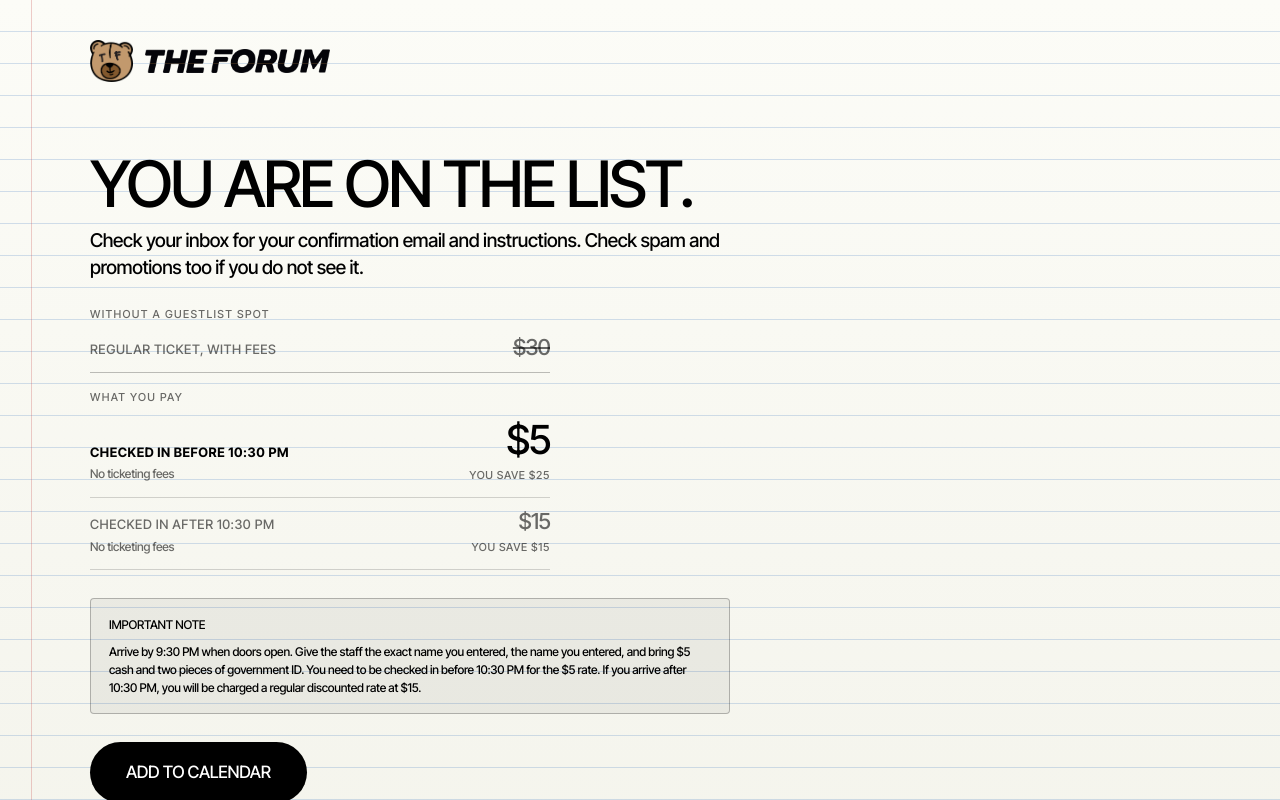
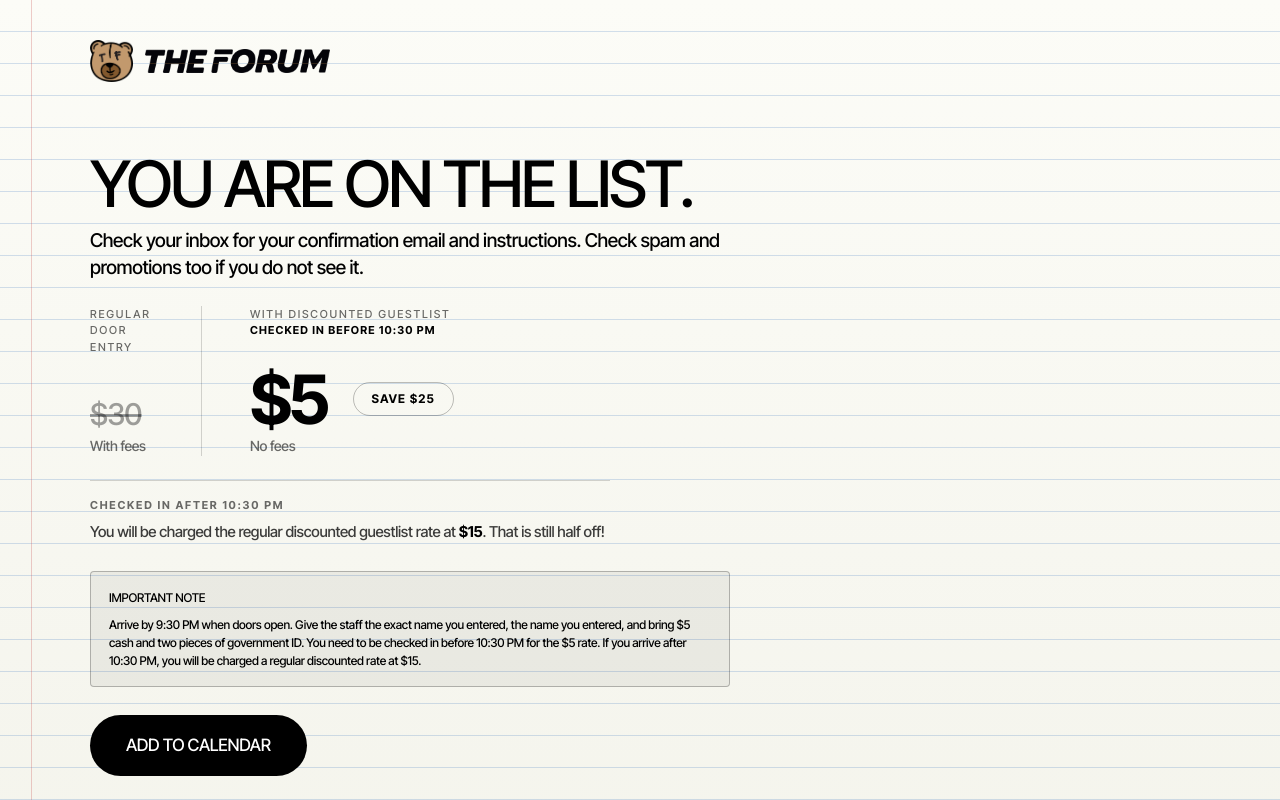
Before and after one commit to The-Forum-SFU/back-2-school-2026-27, a React (Vite) app: page /confirmed in a window 1280 px wide. Shown: the top 800 px of the page. Built offline with nearby package versions, Linux system fonts and the light colour scheme.

Commit message:
max's update

```diff
--- a/src/components/PriceComparison.tsx
+++ b/src/components/PriceComparison.tsx
@@ -1,35 +1,68 @@
 import { FONT } from '../assets'
-import { EVENT, money, savedVersusTicket } from '../config/event'
+import { EVENT, money, percentOff, savedVersusTicket } from '../config/event'
 import type { Viewport } from '../lib/viewport'
-import { HAIRLINE, INK, MARGIN_RED, MUTED, RULE } from './form/Field'
+import { ACCENT_RED, HAIRLINE, INK, MUTED, RULE } from './form/Field'
 
 /**
- * What everyone else pays, then what you pay. A ledger, not a pair of cards.
+ * What everyone else pays, then what you pay. One graphic, read left to right.
  *
  * THE ARGUMENT IS THE ANCHOR AND THE TYPE SCALE, in that order. The struck-through
- * ticket price at the top is what every figure below is read against, and the early
- * rate is set several times the size of anything else on the block. That is the whole
- * persuasion. It replaces an earlier version built from two filled boxes where a black
- * panel and a 2fr/1fr grid did the same job with far more furniture.
+ * regular price on the left is what the figure beside it is read against, and the
+ * guestlist rate is set several times the size of anything else on the block. That is
+ * the whole persuasion.
  *
- * NO BACKGROUND, deliberately. This sits on the ruled sheet, and the old cards painted
- * over the ruling with their own near-white fill, which made the block read as
- * something pasted onto the page. Hairline rules between rows give it all the structure
- * it needs and let the paper run through, so it belongs to the sheet.
+ * This replaces a three-row ledger. Same numbers, same rules, but the two prices that
+ * carry the argument now sit SIDE BY SIDE across a divider rather than stacked as the
+ * first and second entries of a list. Stacked, the anchor and the offer were two rows
+ * of a table and the reader had to hold one in their head to feel the other. Beside
+ * each other they are a single comparison, which is the only thing this block is for.
  *
- * Every figure is derived from EVENT.pricing, including the savings. That is a
- * requirement, not a preference: the TicketWeb fee inside `ticketAllInCents` is
- * unconfirmed, so a literal "$26" here (or in an exported graphic) becomes wrong the
- * moment the real fee lands. See savedVersusTicket.
+ * The late rate moved below the rule for the same reason. It is not a third option
+ * competing with the other two, it is what happens if you turn up late, so it reads as
+ * a sentence rather than as a price row. Deliberately not sized to compete.
+ *
+ * NO BACKGROUND, deliberately. This sits on the ruled sheet, and an earlier version
+ * built from filled cards painted over the ruling with its own near-white fill, which
+ * made the block read as something pasted onto the page. Hairline rules give it all the
+ * structure it needs and let the paper run through, so it belongs to the sheet.
+ *
+ * Every figure is derived from EVENT.pricing, including the savings and the "half off"
+ * claim at the bottom. That is a requirement, not a preference: the TicketWeb fee inside
+ * `ticketAllInCents` is unconfirmed, so a literal "$25" here (or in an exported graphic)
+ * becomes wrong the moment the real fee lands. See savedVersusTicket, and the note on
+ * `stillOff` below for the sentence that is easiest to get wrong.
  *
  * TYPE WEIGHTS ARE 500 AND 700 ONLY. index.html loads exactly those two, so a 600
- * anywhere in here silently renders as one of them. Widen the font request before
- * reaching for another weight.
+ * anywhere in here silently renders as one of them. The source mockup for this block
+ * used 600 on the small labels and the struck price; both are 500 here, which keeps the
+ * mockup's own 600-against-700 contrast intact within the weights we actually ship.
+ * Widen the font request before reaching for another weight.
+ *
+ * COPY RULE, carried over from the mockup and load-bearing: "regular door entry", never
+ * "regular ticket". The guestlist spot is not a ticket, the door instructions on the
+ * confirmation page depend on people holding that distinction, and a block that calls
+ * the thing above it a ticket invites them to expect one.
  */
 
 /**
+ * The struck anchor only. Lighter than MUTED, which Field.tsx warns not to go past.
+ *
+ * That warning is about 12px fine print, where a printed blue rule crossing a line of
+ * pale grey reads as a strikethrough. It does not apply to 36px display type that is
+ * ALREADY struck through on purpose: there is no ambiguity left to create, and the
+ * number needs to sit clearly behind the one it is being compared with.
+ */
+const FAINT = 'rgba(0,0,0,0.37)'
+
+/**
+ * The closing paragraph. Darker than MUTED because it is not a caption: someone who
+ * arrives late is charged this, so it has to survive being read properly.
+ */
+const BODY = 'rgba(0,0,0,0.76)'
+
+/**
  * `sell` is the version above the form, sized to argue. `calm` is the confirmation
- * page's: same rows, same numbers, roughly half the scale, and the accent dropped to
+ * page's: same layout, same numbers, roughly half the scale, and the accent dropped to
  * ink. It is confirming a decision that has already been made, so it states the rate
  * rather than pushing it.
  */
@@ -38,180 +71,230 @@ type Props = { vp: Viewport; variant?: 'sell' | 'calm' }
 export default function PriceComparison({ vp, variant = 'sell' }: Props) {
   const p = EVENT.pricing
   const calm = variant === 'calm'
-  const big = calm ? 40 : vp.isDesktop ? 60 : 46
-  // A saving only earns the red when it is still trying to persuade someone.
-  const accent = calm ? MUTED : MARGIN_RED
+  const mobile = vp.isMobile
+
+  /**
+   * "Half off" is a CLAIM, not a label, and it is true only while the late rate is
+   * exactly half the anchor. Both sides move with the unconfirmed TicketWeb fee, so
+   * this checks the arithmetic every render and falls back to the real percentage
+   * rather than letting a fee change quietly turn the sentence into a lie.
+   */
+  const stillOff =
+    p.doorLateCents * 2 === p.ticketAllInCents
+      ? 'half off'
+      : `${percentOff(p.doorLateCents)}% off`
 
   return (
     <section
       aria-label="What you pay"
       style={{
-        maxWidth: calm ? 460 : 560,
+        maxWidth: calm ? 520 : 720,
         marginTop: calm ? 24 : vp.isDesktop ? 40 : 28,
         marginBottom: calm ? 28 : vp.isDesktop ? 48 : 36,
       }}
     >
-      <p style={{ ...eyebrowStyle, color: MUTED }}>Without a guestlist spot</p>
+      <div
+        style={{
+          display: 'flex',
+          // Stretch plus `marginTop: auto` on each body is what bottom-aligns the two
+          // columns. Their heads are wildly different heights and their prices differ
+          // by a factor of three, so aligning anything at the TOP leaves the struck
+          // anchor floating beside the middle of the number it is anchoring.
+          alignItems: 'stretch',
+          ...(mobile
+            ? { flexDirection: 'column', gap: 22 }
+            : { gap: 'clamp(20px, 5vw, 48px)' }),
+        }}
+      >
+        <div
+          style={{
+            display: 'flex',
+            flexDirection: 'column',
+            minWidth: 0,
+            ...(mobile
+              ? { paddingBottom: 20, borderBottom: `1px solid ${HAIRLINE}` }
+              : {
+                  // Narrow on purpose. The anchor is context, and a column wide enough
+                  // to balance the offer would make it look like an alternative.
+                  flex: '0 0 clamp(112px, 20%, 148px)',
+                  paddingRight: 'clamp(18px, 4vw, 36px)',
+                  borderRight: `1px solid ${HAIRLINE}`,
+                }),
+          }}
+        >
+          <div style={headSlot(mobile)}>
+            <p style={labelStyle}>Regular door entry</p>
+          </div>
 
-      {/* The anchor. Struck through because it is the number NOT being paid, and muted
-          because it is context for the rows below rather than an offer of its own. */}
-      <Row
-        label="Regular ticket, with fees"
-        labelStyle={{ ...rowLabelStyle, color: MUTED }}
-        amount={money(p.ticketAllInCents)}
-        amountSize={calm ? 22 : 26}
-        amountColor={MUTED}
-        struck
-        borderColor={RULE}
-      />
+          <div style={bodySlot(mobile)}>
+            <p
+              style={{
+                ...priceStyle,
+                fontSize: mobile ? 40 : calm ? 30 : 'clamp(2.25rem, 7vw, 3.25rem)',
+                lineHeight: '95%',
+                letterSpacing: '-0.03em',
+                color: FAINT,
+                textDecoration: 'line-through',
+                // Scales with nothing: at the default hairline the rule reads as a
+                // printed line crossing the number rather than as a strikethrough.
+                textDecorationThickness: 3,
+                marginBottom: mobile ? 4 : 8,
+              }}
+            >
+              {money(p.ticketAllInCents)}
+            </p>
+            <p style={subStyle(calm)}>With fees</p>
+          </div>
+        </div>
 
-      <p style={{ ...eyebrowStyle, color: accent, marginTop: calm ? 16 : 20 }}>
-        What you pay
-      </p>
+        <div style={{ display: 'flex', flexDirection: 'column', minWidth: 0, flex: '1 1 auto' }}>
+          <div style={headSlot(mobile)}>
+            <p style={labelStyle}>With discounted guestlist</p>
+            {/* The condition attached to the price, sitting with it rather than under
+                it. This is the one thing on the block someone can fail to do. */}
+            <p
+              style={{
+                ...labelStyle,
+                letterSpacing: '0.1em',
+                fontWeight: 700,
+                color: INK,
+              }}
+            >
+              Checked in before{' '}
+              <span style={{ color: calm ? INK : ACCENT_RED }}>{p.doorCutoff}</span>
+            </p>
+          </div>
 
-      <Row
-        label={`Checked in before ${p.doorCutoff}`}
-        labelStyle={{ ...rowLabelStyle, color: INK, fontWeight: 700 }}
-        note="No ticketing fees"
-        amount={money(p.doorEarlyCents)}
-        amountSize={big}
-        amountColor={INK}
-        badge={`You save ${money(savedVersusTicket(p.doorEarlyCents))}`}
-        badgeColor={accent}
-        badgeWeight={calm ? 500 : 700}
-        borderColor={HAIRLINE}
-      />
+          <div style={bodySlot(mobile)}>
+            <div
+              style={{
+                display: 'flex',
+                alignItems: 'center',
+                flexWrap: 'wrap',
+                gap: mobile ? 14 : 'clamp(14px, 3vw, 26px)',
+                marginBottom: 10,
+              }}
+            >
+              <p
+                style={{
+                  ...priceStyle,
+                  fontSize: calm ? 'clamp(3rem, 11vw, 4.25rem)' : 'clamp(4.5rem, 19vw, 8.5rem)',
+                  lineHeight: '80%',
+                  // Tighter than anything else on the page. At this size the default
+                  // spacing opens a gap between the glyphs that reads as two marks.
+                  letterSpacing: '-0.055em',
+                  fontWeight: 700,
+                  color: INK,
+                }}
+              >
+                {money(p.doorEarlyCents)}
+              </p>
 
-      <Row
-        label={`Checked in after ${p.doorCutoff}`}
-        labelStyle={{ ...rowLabelStyle, color: MUTED }}
-        note="No ticketing fees"
-        amount={money(p.doorLateCents)}
-        amountSize={calm ? 22 : 28}
-        amountColor={MUTED}
-        badge={`You save ${money(savedVersusTicket(p.doorLateCents))}`}
-        badgeColor={MUTED}
-        badgeWeight={500}
-        borderColor={HAIRLINE}
-      />
+              {/* Outlined rather than filled on the confirmation page. The shape and the
+                  layout stay identical, so the two pages are recognisably the same
+                  block, but a red slab is a pitch and this page has nothing left to
+                  pitch. */}
+              <p
+                style={{
+                  fontFamily: FONT,
+                  fontWeight: 700,
+                  fontSize: calm ? 12 : 'clamp(0.75rem, 1.7vw, 0.875rem)',
+                  lineHeight: '100%',
+                  letterSpacing: '0.09em',
+                  textTransform: 'uppercase',
+                  whiteSpace: 'nowrap',
+                  borderRadius: 999,
+                  padding: '10px 18px',
+                  ...(calm
+                    ? { color: INK, border: `1px solid ${RULE}` }
+                    : { color: '#fff', background: ACCENT_RED, border: '1px solid transparent' }),
+                }}
+              >
+                Save {money(savedVersusTicket(p.doorEarlyCents))}
+              </p>
+            </div>
+            <p style={subStyle(calm)}>No fees</p>
+          </div>
+        </div>
+      </div>
+
+      <div
+        style={{
+          marginTop: calm ? 24 : 'clamp(24px, 4.5vw, 36px)',
+          paddingTop: calm ? 16 : 'clamp(16px, 2.6vw, 22px)',
+          borderTop: `1px solid ${HAIRLINE}`,
+          // Measured in characters, not pixels: this is the only real paragraph on the
+          // block and 58ch is a line length that stays readable at every size below.
+          maxWidth: '58ch',
+        }}
+      >
+        <p
+          style={{
+            ...labelStyle,
+            fontWeight: 700,
+            color: calm ? MUTED : ACCENT_RED,
+            marginBottom: 7,
+          }}
+        >
+          Checked in after {p.doorCutoff}
+        </p>
+        <p
+          style={{
+            fontFamily: FONT,
+            fontWeight: 500,
+            fontSize: calm ? 15 : 'clamp(0.9375rem, 2vw, 1rem)',
+            lineHeight: '155%',
+            letterSpacing: '-0.02em',
+            color: BODY,
+          }}
+        >
+          You will be charged the regular discounted guestlist rate at{' '}
+          <strong style={{ color: INK, fontWeight: 700 }}>{money(p.doorLateCents)}</strong>.
+          That is still {stillOff}!
+        </p>
+      </div>
     </section>
   )
 }
 
-type RowProps = {
-  label: string
-  labelStyle: React.CSSProperties
-  note?: string
-  amount: string
-  amountSize: number
-  amountColor: string
-  struck?: boolean
-  badge?: string
-  badgeColor?: string
-  badgeWeight?: 500 | 700
-  /** Rule UNDER the row, so every row is closed off by one. */
-  borderColor: string
+/**
+ * Reserves a fixed head height so the two columns' bodies bottom-align against each
+ * other rather than against whatever their own labels happened to wrap to. Two lines of
+ * label at 11px/150% is 33px; the extra room is for the third line the right-hand label
+ * takes at tablet widths, which would otherwise push its price out of line with the
+ * anchor. Collapsed on mobile, where the columns are stacked and there is nothing to
+ * align to.
+ */
+const headSlot = (mobile: boolean) => (mobile ? undefined : { minHeight: 52 })
+
+const bodySlot = (mobile: boolean) => ({
+  marginTop: 'auto',
+  paddingTop: mobile ? 8 : 'clamp(8px, 2vw, 14px)',
+})
+
+const priceStyle = {
+  fontFamily: FONT,
+  fontWeight: 500,
+  color: INK,
 }
 
-function Row({
-  label,
-  labelStyle,
-  note,
-  amount,
-  amountSize,
-  amountColor,
-  struck = false,
-  badge,
-  badgeColor,
-  badgeWeight = 500,
-  borderColor,
-}: RowProps) {
-  return (
-    <div
-      style={{
-        display: 'flex',
-        // Bottom-aligned, not centred: the label sits on the same line as the base of
-        // the number however many lines either side runs to, which is what makes a
-        // column of very differently sized prices still read as a list.
-        alignItems: 'flex-end',
-        justifyContent: 'space-between',
-        gap: 16,
-        padding: '12px 0 14px',
-        borderBottom: `1px solid ${borderColor}`,
-      }}
-    >
-      <div style={{ minWidth: 0 }}>
-        <p style={labelStyle}>{label}</p>
-        {note && <p style={{ ...noteStyle, marginTop: 5 }}>{note}</p>}
-      </div>
-
-      <div style={{ textAlign: 'right', flexShrink: 0 }}>
-        <p
-          style={{
-            fontFamily: FONT,
-            fontWeight: 500,
-            fontSize: amountSize,
-            lineHeight: '100%',
-            // Tightens as it grows: at 60px the default spacing opens a gap between
-            // the glyphs of "$15" that reads as two separate marks.
-            letterSpacing: amountSize > 40 ? '-0.05em' : '-0.04em',
-            color: amountColor,
-            textDecoration: struck ? 'line-through' : undefined,
-          }}
-        >
-          {amount}
-        </p>
-        {badge && (
-          <p
-            style={{
-              ...badgeStyle,
-              color: badgeColor,
-              fontWeight: badgeWeight,
-              marginTop: 8,
-            }}
-          >
-            {badge}
-          </p>
-        )}
-      </div>
-    </div>
-  )
-}
-
-const eyebrowStyle = {
+const labelStyle = {
   fontFamily: FONT,
   fontWeight: 500,
   fontSize: 11,
   lineHeight: '150%',
   // Positive tracking, unlike everything else here. All-caps at 11px has no ascenders
   // or descenders to carry word shape and leans entirely on letter separation.
-  letterSpacing: '0.12em',
+  letterSpacing: '0.16em',
   textTransform: 'uppercase' as const,
-  marginBottom: 2,
+  color: MUTED,
 }
 
-const rowLabelStyle = {
+const subStyle = (calm: boolean) => ({
   fontFamily: FONT,
   fontWeight: 500,
-  fontSize: 13,
-  lineHeight: '135%',
-  letterSpacing: '0.04em',
-  textTransform: 'uppercase' as const,
-}
-
-const noteStyle = {
-  fontFamily: FONT,
-  fontWeight: 500,
-  fontSize: 12,
+  fontSize: calm ? 14 : 15,
   lineHeight: '140%',
   letterSpacing: '-0.02em',
   color: MUTED,
-}
-
-const badgeStyle = {
-  fontFamily: FONT,
-  fontSize: 11,
-  lineHeight: '140%',
-  letterSpacing: '0.06em',
-  textTransform: 'uppercase' as const,
-}
+})
--- a/src/components/form/Field.tsx
+++ b/src/components/form/Field.tsx
@@ -43,6 +43,22 @@ export const HAIRLINE = 'rgba(0,0,0,0.16)'
  * introducing a second palette.
  */
 export const MARGIN_RED = '#c95858'
+
+/**
+ * The accent on the price comparison, and the only place a second red is allowed.
+ *
+ * MARGIN_RED is the sheet's own hue and stays the right choice for a line of red TEXT
+ * on paper. It is the wrong choice for a filled swatch: white on #c95858 measures about
+ * 4.2:1, which fails AA for the 12px to 14px bold label that sits inside the savings
+ * pill, and lightening the text is not an option when the text is already white. This
+ * is the same red family taken to full saturation, where white clears 5.7:1 and the
+ * pill can carry its own weight.
+ *
+ * Still not ERROR, for the reason MARGIN_RED gives: a saving is not a problem, and the
+ * two reds must not be confusable. Use this ONLY for the savings pill and the door
+ * cutoff time. A third place would make it decoration rather than an accent.
+ */
+export const ACCENT_RED = '#CC0633'
 
 export const labelStyle = {
   fontFamily: FONT,
```
Also changed, not shown: 1 other file (tests, documents, lock files or other folders).
